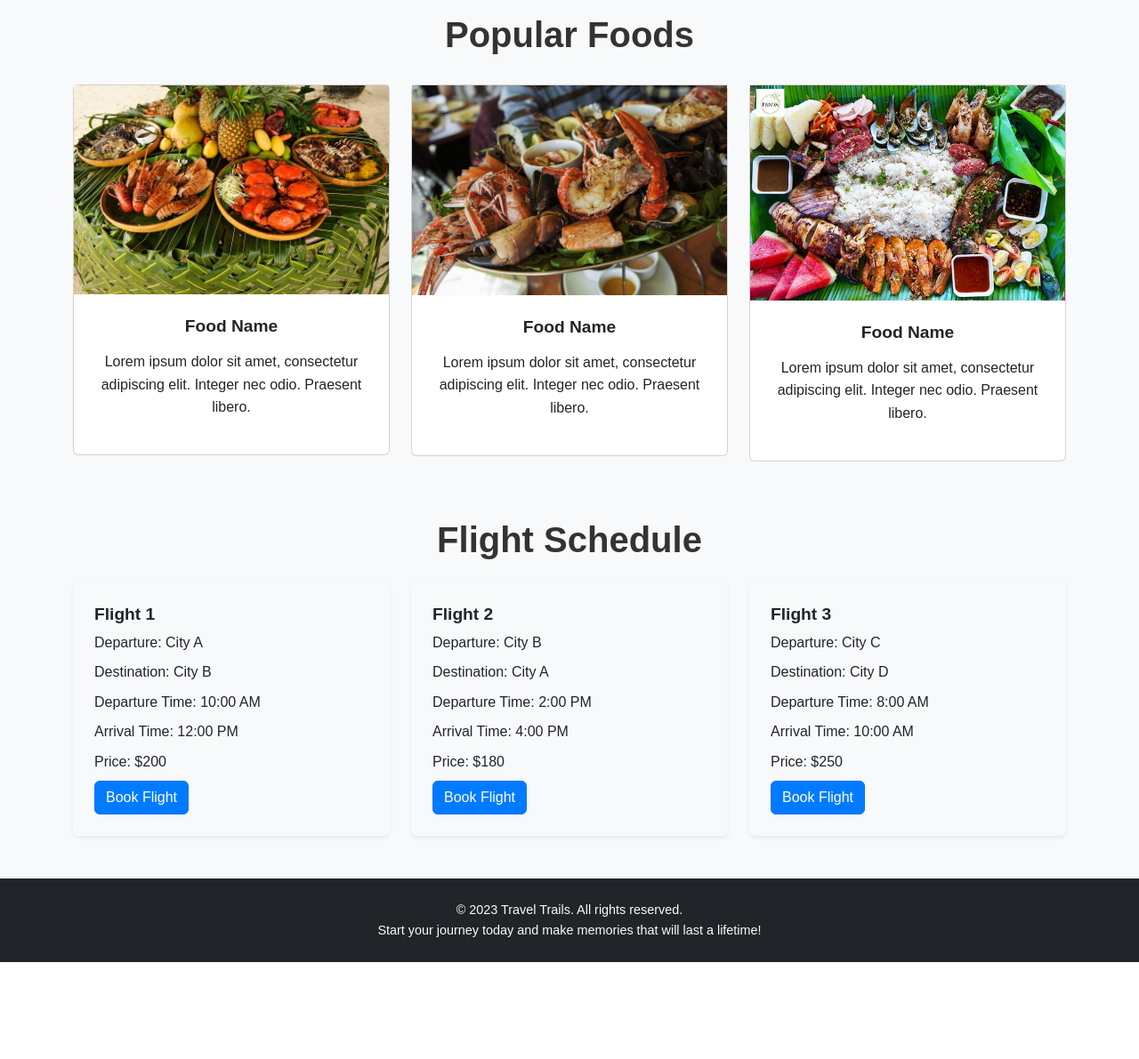
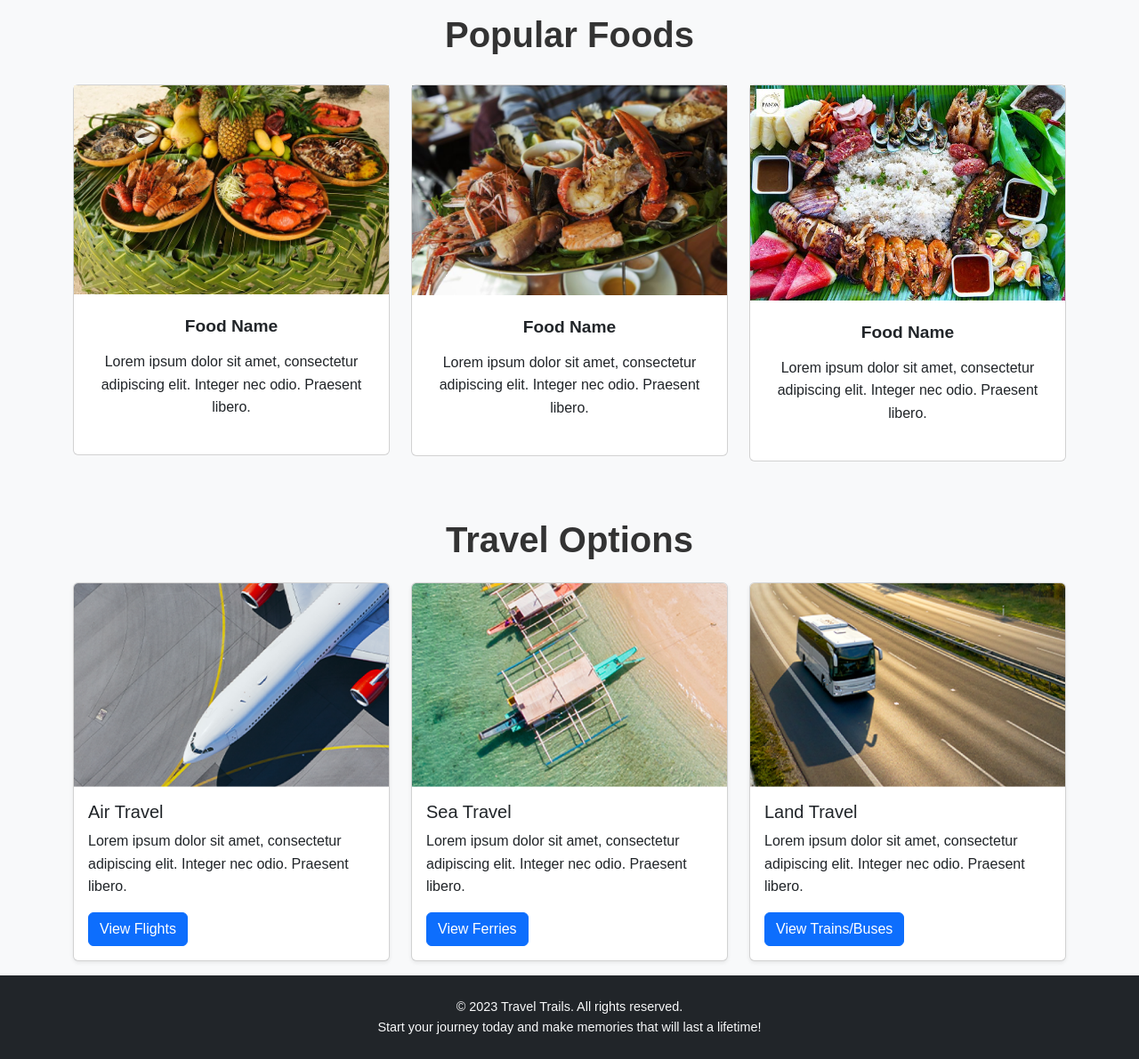
Before and after one commit to ei-accerly/Hackathon, a Django app: a page that uses templates/destinationPage.html in a window 1280 px wide. Shown: the part 1946-3137 px from the top of the page at 89% size. Before the commit the page ends 3028 px from the top, so only its background shows below. Run offline with Django 4.2, Linux system fonts and the light colour scheme; data that the repository does not hold is empty; some libraries are stand-ins or nearby versions.

Commit message:
edit in destination page

```diff
--- a/templates/destinationPage.html
+++ b/templates/destinationPage.html
@@ -222,6 +222,7 @@
           <li class="nav-item"><a class="nav-link" href="#places-to-stay">Places to Stay</a></li>
           <li class="nav-item"><a class="nav-link" href="#popular-foods">Popular Foods</a></li>
           <li class="nav-item"><a class="nav-link" href="#flight-schedule">Flight Schedule</a></li>
+          <li class="nav-item"><a class="nav-link" href="#travel-options">Travel Options</a></li>
         </ul>
       </nav>
     </div>
@@ -489,52 +490,46 @@
     </div>
   </section>
 
-  <section id="flight-schedule" class="bg-light">
+  <section id="travel-options" class="bg-light">
     <div class="container">
-      <h2 class="text-center mb-4">Flight Schedule</h2>
+      <h2 class="text-center mb-4">Travel Options</h2>
 
       <div class="row">
         <div class="col-md-4">
-          <div class="flight-card">
+          <div class="travel-option-card">
             <div class="card shadow-sm">
+              <img src="/air.png" alt="Air Travel" class="card-img-top">
               <div class="card-body">
-                <h5 class="card-title">Flight 1</h5>
-                <p class="card-text">Departure: City A</p>
-                <p class="card-text">Destination: City B</p>
-                <p class="card-text">Departure Time: 10:00 AM</p>
-                <p class="card-text">Arrival Time: 12:00 PM</p>
-                <p class="card-text">Price: $200</p>
-                <a href="#" class="btn btn-primary">Book Flight</a>
+                <h5 class="card-title">Air Travel</h5>
+                <p class="card-text">Lorem ipsum dolor sit amet, consectetur adipiscing elit. Integer nec odio.
+                  Praesent libero.</p>
+                <button class="btn btn-primary" data-bs-toggle="modal" data-bs-target="#airTravelModal">View Flights</button>
               </div>
             </div>
           </div>
         </div>
         <div class="col-md-4">
-          <div class="flight-card">
+          <div class="travel-option-card">
             <div class="card shadow-sm">
+              <img src="/sea.png" alt="Sea Travel" class="card-img-top">
               <div class="card-body">
-                <h5 class="card-title">Flight 2</h5>
-                <p class="card-text">Departure: City B</p>
-                <p class="card-text">Destination: City A</p>
-                <p class="card-text">Departure Time: 2:00 PM</p>
-                <p class="card-text">Arrival Time: 4:00 PM</p>
-                <p class="card-text">Price: $180</p>
-                <a href="#" class="btn btn-primary">Book Flight</a>
+                <h5 class="card-title">Sea Travel</h5>
+                <p class="card-text">Lorem ipsum dolor sit amet, consectetur adipiscing elit. Integer nec odio.
+                  Praesent libero.</p>
+                <button class="btn btn-primary" data-bs-toggle="modal" data-bs-target="#seaTravelModal">View Ferries</button>
               </div>
             </div>
           </div>
         </div>
         <div class="col-md-4">
-          <div class="flight-card">
+          <div class="travel-option-card">
             <div class="card shadow-sm">
+              <img src="/land.png" alt="Land Travel" class="card-img-top">
               <div class="card-body">
-                <h5 class="card-title">Flight 3</h5>
-                <p class="card-text">Departure: City C</p>
-                <p class="card-text">Destination: City D</p>
-                <p class="card-text">Departure Time: 8:00 AM</p>
-                <p class="card-text">Arrival Time: 10:00 AM</p>
-                <p class="card-text">Price: $250</p>
-                <a href="#" class="btn btn-primary">Book Flight</a>
+                <h5 class="card-title">Land Travel</h5>
+                <p class="card-text">Lorem ipsum dolor sit amet, consectetur adipiscing elit. Integer nec odio.
+                  Praesent libero.</p>
+                <button class="btn btn-primary" data-bs-toggle="modal" data-bs-target="#landTravelModal">View Trains/Buses</button>
               </div>
             </div>
           </div>
@@ -542,6 +537,79 @@
       </div>
     </div>
   </section>
+
+  <!-- Air Travel Modal -->
+<div class="modal fade" id="airTravelModal" tabindex="-1" aria-labelledby="airTravelModalLabel" aria-hidden="true">
+    <div class="modal-dialog">
+      <div class="modal-content">
+        <div class="modal-header">
+          <h5 class="modal-title" id="airTravelModalLabel">Air Travel Details</h5>
+          <button type="button" class="btn-close" data-bs-dismiss="modal" aria-label="Close"></button>
+        </div>
+        <div class="modal-body">
+          <p>Available Flights:</p>
+          <ul>
+            <li>Flight 1: Departure - Destination, Departure Time - Arrival Time, Price</li>
+            <li>Flight 2: Departure - Destination, Departure Time - Arrival Time, Price</li>
+            <li>Flight 3: Departure - Destination, Departure Time - Arrival Time, Price</li>
+          </ul>
+          <!-- Add more content as needed -->
+        </div>
+        <div class="modal-footer">
+          <button type="button" class="btn btn-secondary" data-bs-dismiss="modal">Close</button>
+        </div>
+      </div>
+    </div>
+  </div>
+
+  <!-- Sea Travel Modal -->
+  <div class="modal fade" id="seaTravelModal" tabindex="-1" aria-labelledby="seaTravelModalLabel" aria-hidden="true">
+    <div class="modal-dialog">
+      <div class="modal-content">
+        <div class="modal-header">
+          <h5 class="modal-title" id="seaTravelModalLabel">Sea Travel Details</h5>
+          <button type="button" class="btn-close" data-bs-dismiss="modal" aria-label="Close"></button>
+        </div>
+        <div class="modal-body">
+          <p>Available Ferries:</p>
+          <ul>
+            <li>Ferry 1: Departure - Destination, Departure Time - Arrival Time, Price</li>
+            <li>Ferry 2: Departure - Destination, Departure Time - Arrival Time, Price</li>
+            <li>Ferry 3: Departure - Destination, Departure Time - Arrival Time, Price</li>
+          </ul>
+          <!-- Add more content as needed -->
+        </div>
+        <div class="modal-footer">
+          <button type="button" class="btn btn-secondary" data-bs-dismiss="modal">Close</button>
+        </div>
+      </div>
+    </div>
+  </div>
+
+  <!-- Land Travel Modal -->
+  <div class="modal fade" id="landTravelModal" tabindex="-1" aria-labelledby="landTravelModalLabel" aria-hidden="true">
+    <div class="modal-dialog">
+      <div class="modal-content">
+        <div class="modal-header">
+          <h5 class="modal-title" id="landTravelModalLabel">Land Travel Details</h5>
+          <button type="button" class="btn-close" data-bs-dismiss="modal" aria-label="Close"></button>
+        </div>
+        <div class="modal-body">
+          <p>Available Trains/Buses:</p>
+          <ul>
+            <li>Train/Bus 1: Departure - Destination, Departure Time - Arrival Time, Price</li>
+            <li>Train/Bus 2: Departure - Destination, Departure Time - Arrival Time, Price</li>
+            <li>Train/Bus 3: Departure - Destination, Departure Time - Arrival Time, Price</li>
+          </ul>
+          <!-- Add more content as needed -->
+        </div>
+        <div class="modal-footer">
+          <button type="button" class="btn btn-secondary" data-bs-dismiss="modal">Close</button>
+        </div>
+      </div>
+    </div>
+  </div>
+
 
   <footer class="bg-dark text-light py-4">
     <div class="container">
```
Also changed, not shown: images/air.png (added), images/land.png (added), images/sea.png (added).
